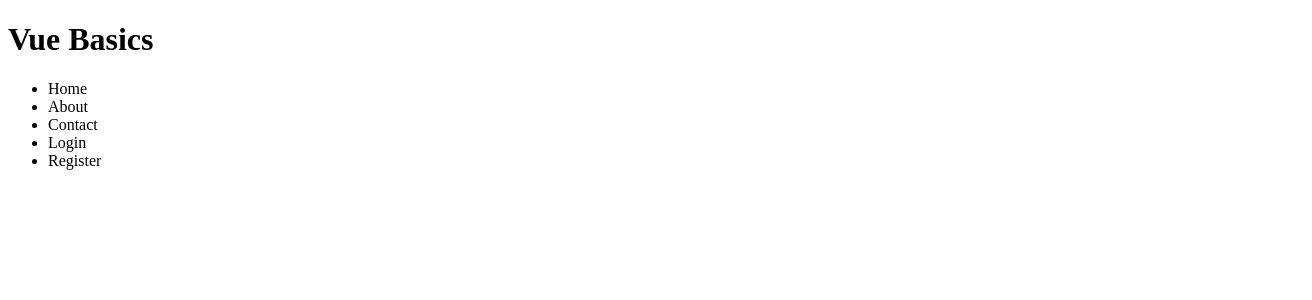
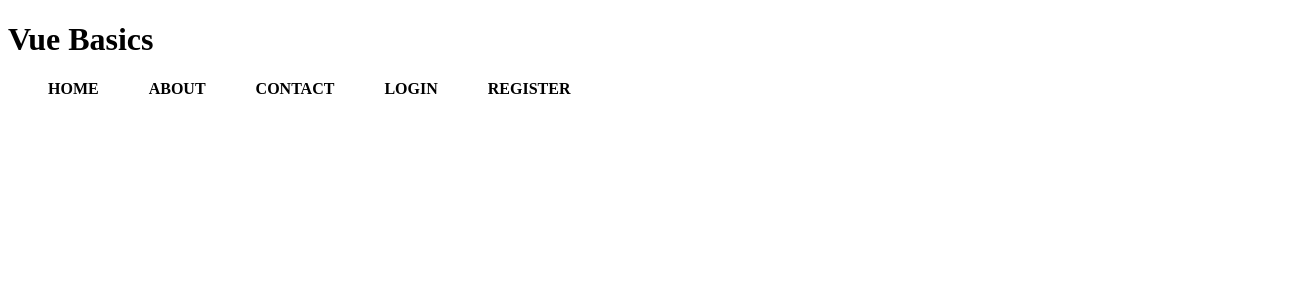
Before and after one commit to ffjaervik/vue-sandbox, a Vue app: page / in a window 1280 px wide. Shown: the top 300 px of the page, 1312 px wide, since content can reach past the window. Built offline with nearby package versions, Linux system fonts and the light colour scheme.

Commit message:
for loop and v-bind

```diff
--- a/src/App.vue
+++ b/src/App.vue
@@ -1,9 +1,11 @@
 <template>
-  <title>Vue Basics</title>
-  <h1>Vue Basics</h1>
+  <title>{{ pageTitle }}</title>
+  <h1>{{ pageTitle }}</h1>
   <nav>
-    <ul>
-      <li v-for="link in links" :key="link.name" :href="link.url">{{ link.name }}</li>
+    <ul id="navbar">
+      <li v-for="(link, index) in links" :key="index">
+        <a :href="link.url" :title="`This page goes to ${link.name}`">{{ link.name }}</a>
+      </li>
     </ul>
   </nav>
 </template>
@@ -20,9 +22,28 @@
           { name: "Login", url: "/login" },
           { name: "Register", url: "/register" },
         ],
+        pageTitle: "Vue Basics",
       };
     },
   };
 </script>
 
-<style></style>
+<style>
+  #navbar {
+    display: flex;
+    width: 100%;
+    flex-direction: row;
+    justify-content: flex-start;
+    gap: 50px;
+  }
+
+  #navbar li, a {
+    list-style-type: none;
+    font-size: 1rem;
+    color: #000;
+    font-weight: bold;
+    text-decoration: none;
+    text-transform: uppercase;
+    cursor: pointer;
+  }
+</style>
```
